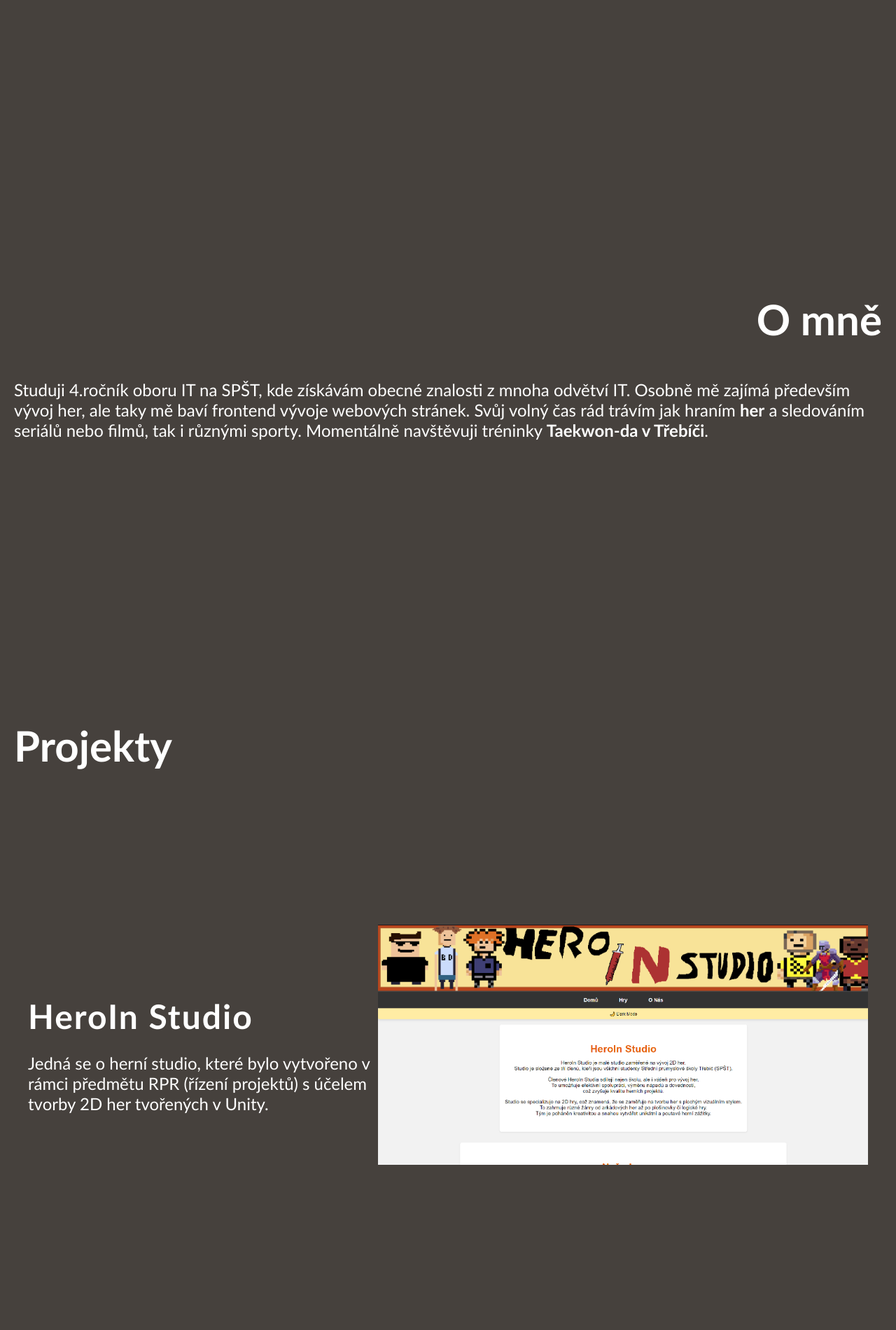
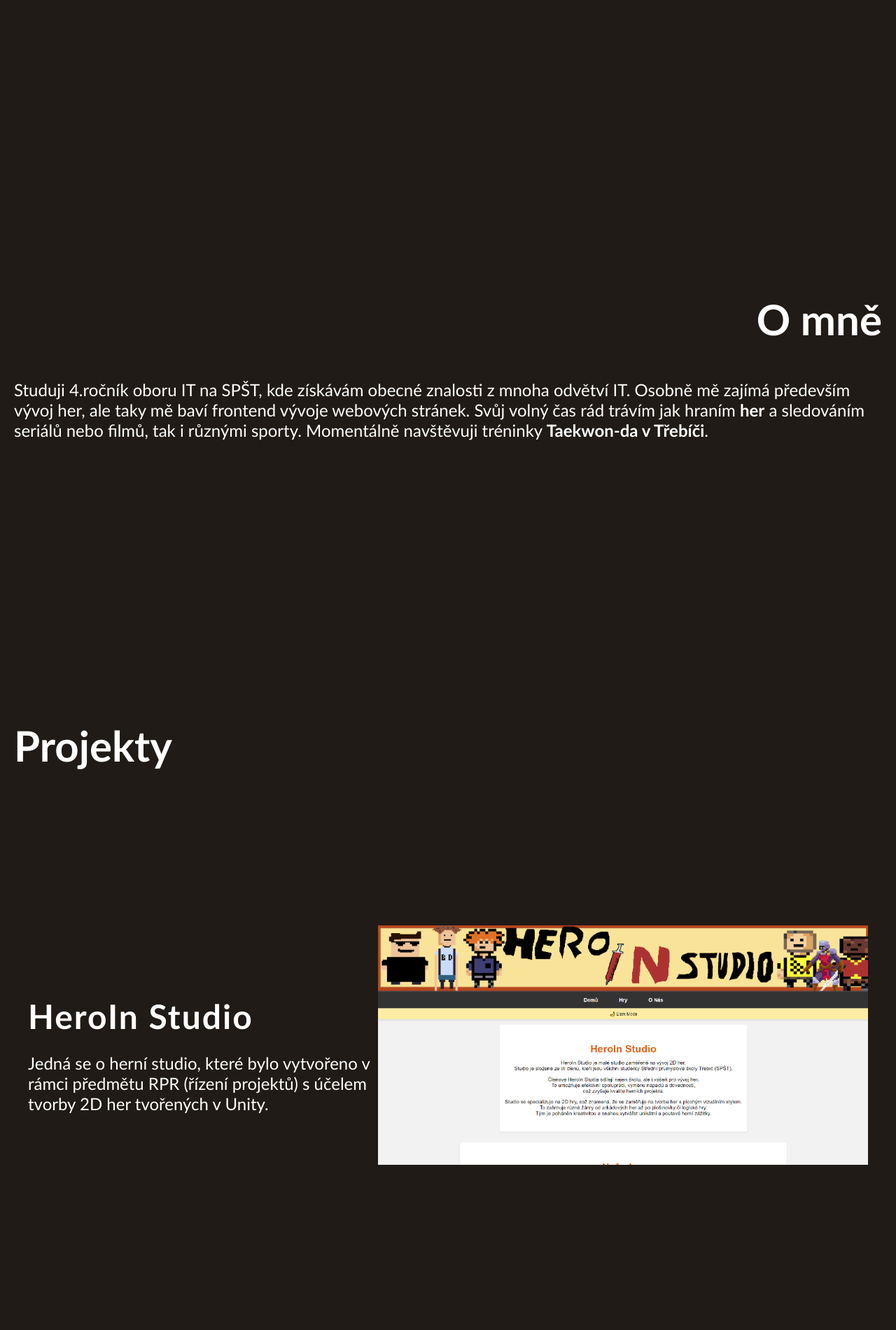
Before and after one commit to Tartl/me, a PHP site: page / in a window 1280 px wide. Shown: the part 859-2759 px from the top of the page at 70% size. Run offline with PHP 8.4, Linux system fonts and the light colour scheme.

Commit message:
Update index.css

```diff
--- a/index.css
+++ b/index.css
@@ -5,7 +5,7 @@ body{
     min-height: 100vh;
     padding: 0;
     color: white;
-    background-color: rgb(70, 65, 61);
+    background-color: rgb(32, 27, 22);
 }
 a{
     color: white;
@@ -16,7 +16,7 @@ a:hover{
     color: rgb(13, 110, 26);
 }
 .navbar{
-background-color: rgb(65, 53, 43);;
+background-color: rgb(65, 53, 43);
 text-align: center;
 position: sticky;
 padding: 15px 0;
```
